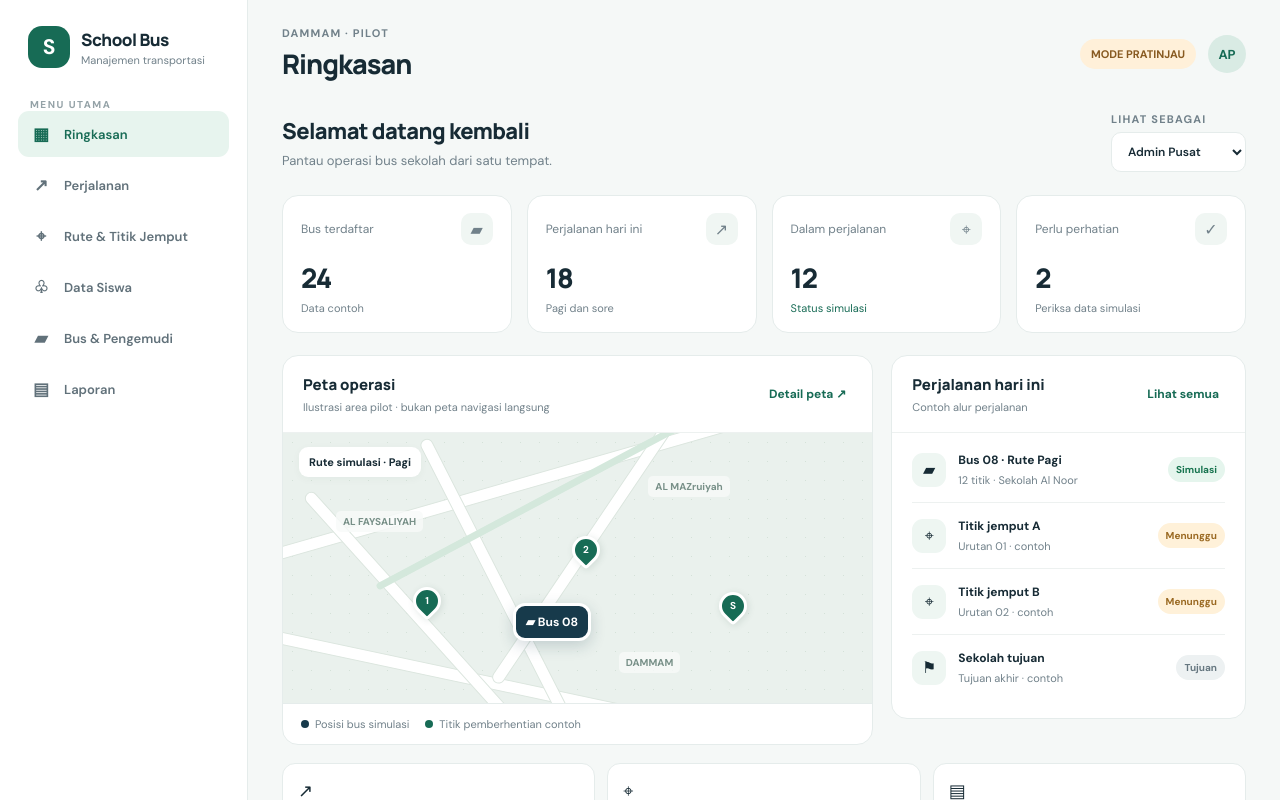
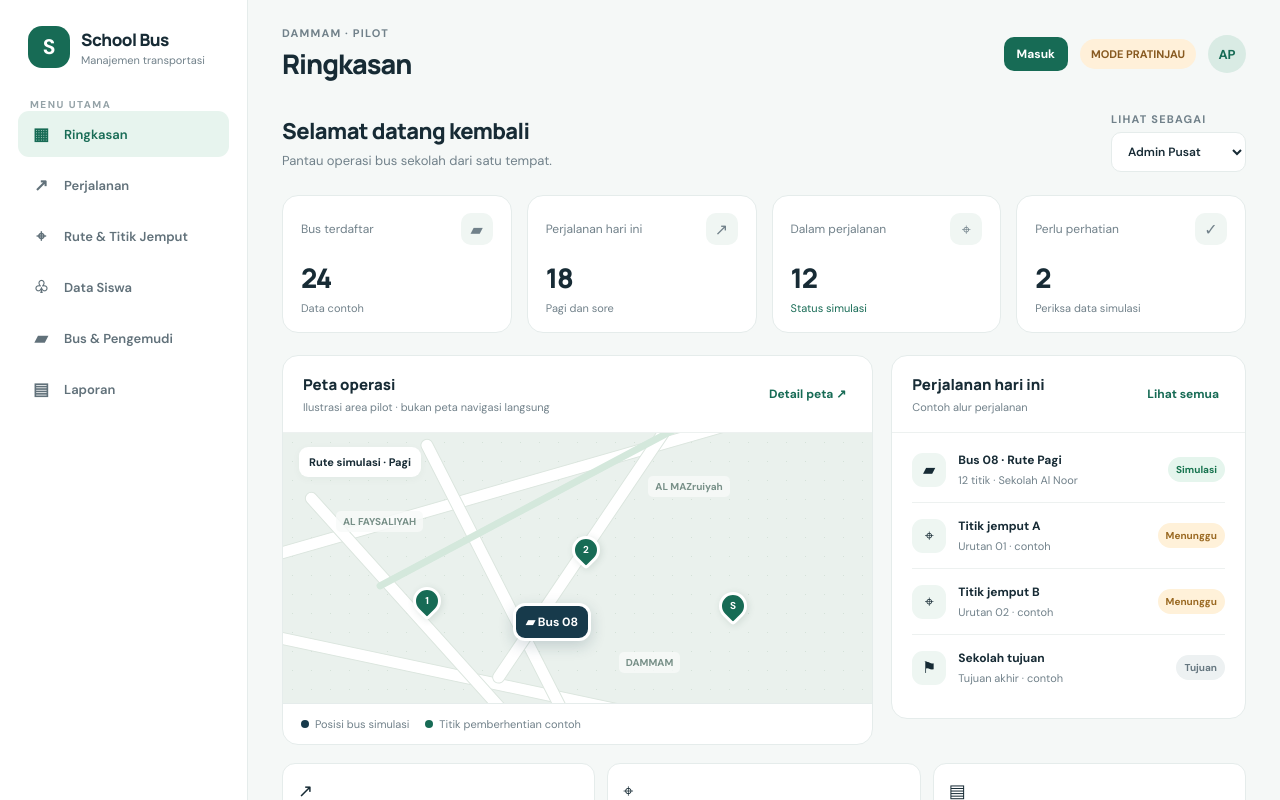
Before and after one commit to irusandi-hub/school-bus-management, a Next.js app: page / in a window 1280 px wide. Shown: the top 800 px of the page. Built offline with nearby package versions, Linux system fonts and the light colour scheme.

Commit message:
feat: link dashboard to login

```diff
--- a/app/page.tsx
+++ b/app/page.tsx
@@ -76,7 +76,7 @@ export default function Home() {
       <main className="main">
         <header className="topbar">
           <div><div className="eyebrow">Dammam · Pilot</div><h1 className="page-title">{section}</h1></div>
-          <div className="top-actions"><span className="demo-badge">MODE PRATINJAU</span><div className="avatar">{role === "Admin Pusat" ? "AP" : role === "Pengemudi" ? "PG" : "OW"}</div></div>
+          <div className="top-actions"><a className="login-link" href="/login">Masuk</a><span className="demo-badge">MODE PRATINJAU</span><div className="avatar">{role === "Admin Pusat" ? "AP" : role === "Pengemudi" ? "PG" : "OW"}</div></div>
         </header>
 
         <section className="welcome">
```
